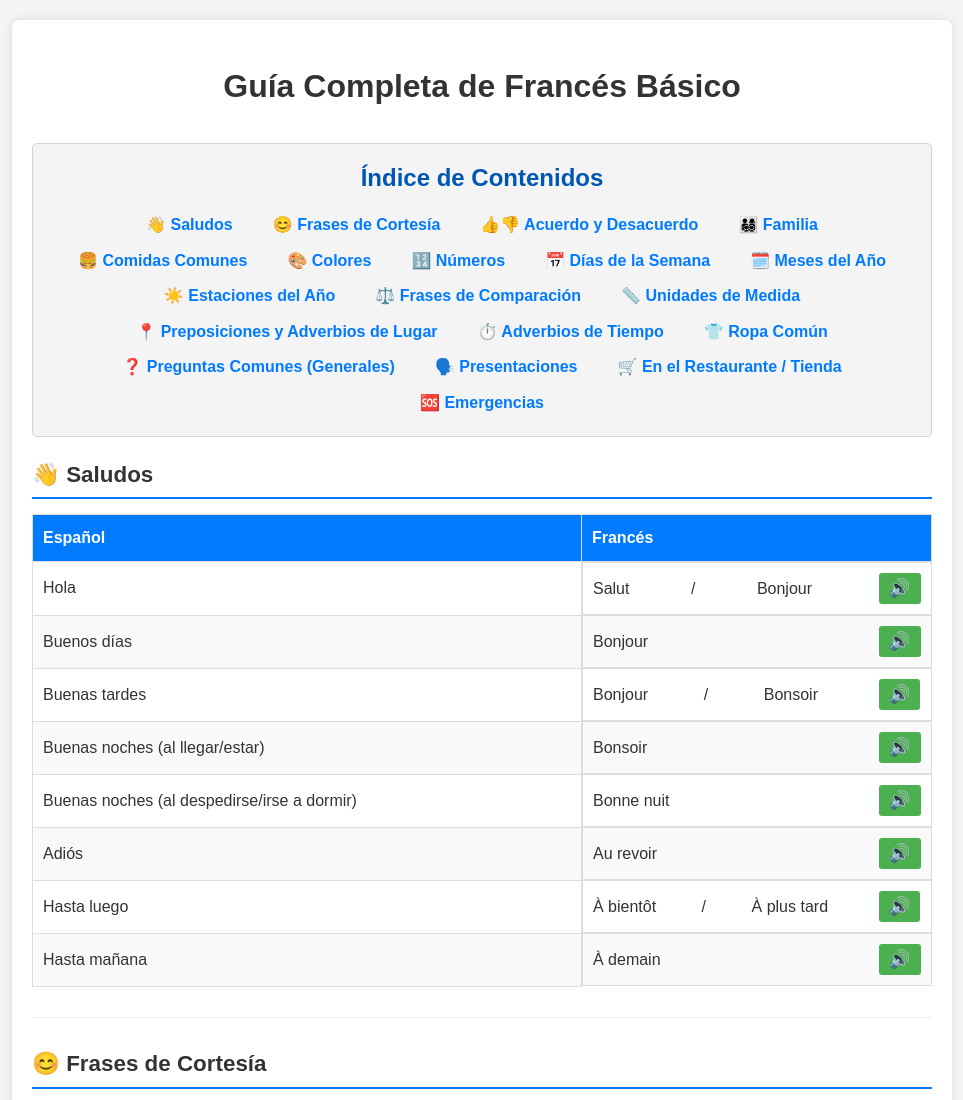
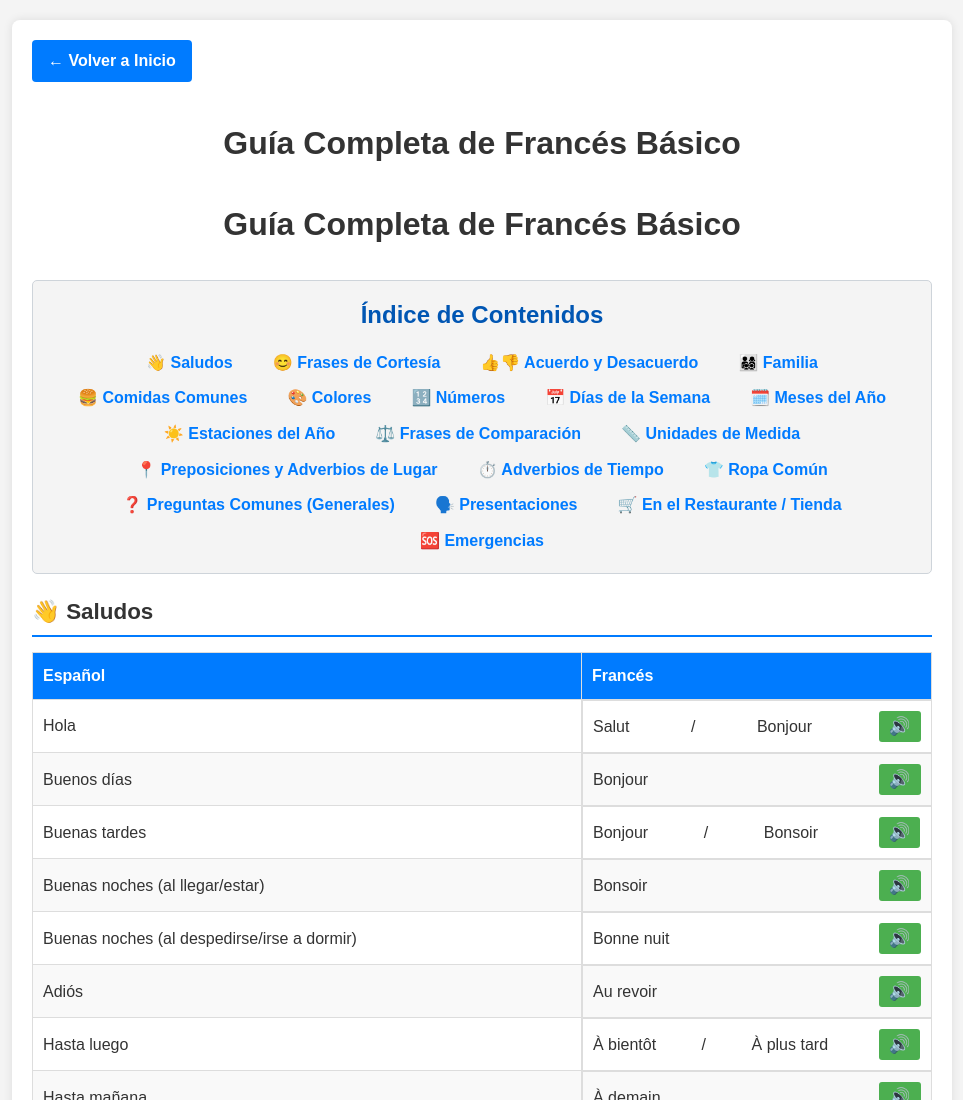
Before and after one commit to evillarreyes/Basic_Frech-, a plain HTML site: page frases_utiles.html in a window 1280 px wide. Shown: the top 1100 px of the page, without its empty margins (158-1121 px from the left). Drawn offline with Linux system fonts and the light colour scheme.

Commit message:
Add button back

```diff
--- a/frases_utiles.html
+++ b/frases_utiles.html
@@ -25,6 +25,13 @@
 </head>
 <body>
     <div class="container">
+
+
+        <a href="index.html" style="display:inline-block; margin-bottom:15px; background:#007bff; color:#fff; padding:8px 16px; border-radius:4px; text-decoration:none; font-weight:bold;">← Volver a Inicio</a>
+        <h1>Guía Completa de Francés Básico</h1>
+
+
+
         <h1>Guía Completa de Francés Básico</h1>
 
         <nav id="table-of-contents">
```
